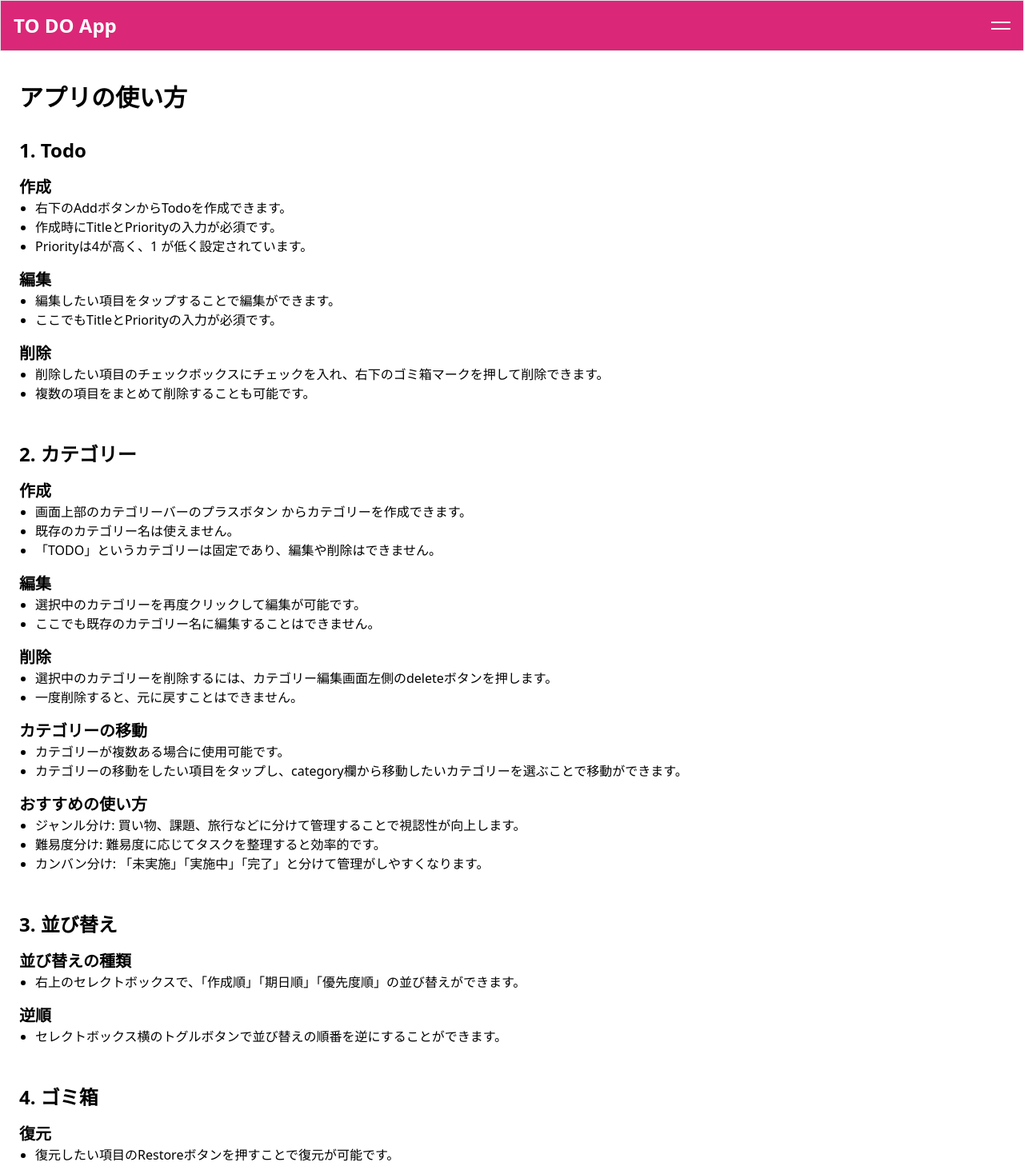
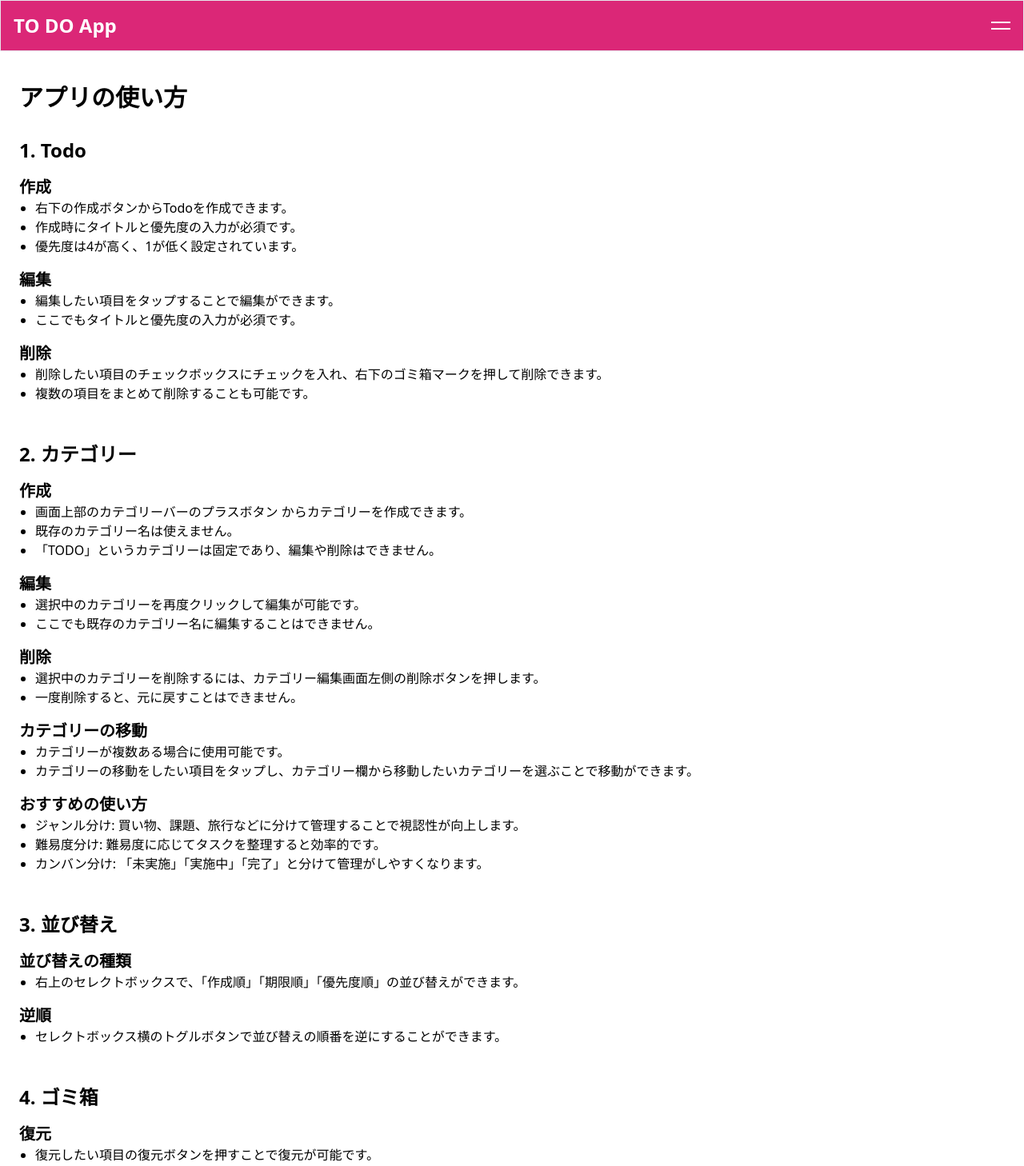
Before and after one commit to KokiMitsunaga/nin-todo, a Next.js app: page /howto in a window 1280 px wide. Shown: the top 1458 px of the page at 80% size. Built offline with nearby package versions, Linux system fonts and the light colour scheme.

Commit message:
使い方ページを日本語に変更

```diff
--- a/app/howto/_components/CategorySection.tsx
+++ b/app/howto/_components/CategorySection.tsx
@@ -27,7 +27,7 @@ export default function CategorySection() {
           <h3 className="text-xl font-semibold">削除</h3>
           <ul className="list-disc ml-5">
             <li>
-              選択中のカテゴリーを削除するには、カテゴリー編集画面左側のdeleteボタンを押します。
+              選択中のカテゴリーを削除するには、カテゴリー編集画面左側の削除ボタンを押します。
             </li>
             <li>一度削除すると、元に戻すことはできません。</li>
           </ul>
@@ -37,7 +37,7 @@ export default function CategorySection() {
           <ul className="list-disc ml-5">
             <li>カテゴリーが複数ある場合に使用可能です。</li>
             <li>
-              カテゴリーの移動をしたい項目をタップし、category欄から移動したいカテゴリーを選ぶことで移動ができます。
+              カテゴリーの移動をしたい項目をタップし、カテゴリー欄から移動したいカテゴリーを選ぶことで移動ができます。
             </li>
           </ul>
         </div>
--- a/app/howto/_components/SortingSection.tsx
+++ b/app/howto/_components/SortingSection.tsx
@@ -7,7 +7,7 @@ export default function SortingSection() {
           <h3 className="text-xl font-semibold">並び替えの種類</h3>
           <ul className="list-disc ml-5">
             <li>
-              右上のセレクトボックスで、「作成順」「期日順」「優先度順」の並び替えができます。
+              右上のセレクトボックスで、「作成順」「期限順」「優先度順」の並び替えができます。
             </li>
           </ul>
         </div>
--- a/app/howto/_components/TodoSection.tsx
+++ b/app/howto/_components/TodoSection.tsx
@@ -6,16 +6,16 @@ export default function TodoSection() {
         <div id="todo-create">
           <h3 className="text-xl font-semibold">作成</h3>
           <ul className="list-disc ml-5">
-            <li>右下のAddボタンからTodoを作成できます。</li>
-            <li>作成時にTitleとPriorityの入力が必須です。</li>
-            <li>Priorityは4が高く、1 が低く設定されています。</li>
+            <li>右下の作成ボタンからTodoを作成できます。</li>
+            <li>作成時にタイトルと優先度の入力が必須です。</li>
+            <li>優先度は4が高く、1が低く設定されています。</li>
           </ul>
         </div>
         <div id="todo-edit">
           <h3 className="text-xl font-semibold">編集</h3>
           <ul className="list-disc ml-5">
             <li>編集したい項目をタップすることで編集ができます。</li>
-            <li>ここでもTitleとPriorityの入力が必須です。</li>
+            <li>ここでもタイトルと優先度の入力が必須です。</li>
           </ul>
         </div>
         <div id="todo-delete">
--- a/app/howto/_components/TrashSection.tsx
+++ b/app/howto/_components/TrashSection.tsx
@@ -6,7 +6,7 @@ export default function TrashSection() {
         <div id="trash-restore">
           <h3 className="text-xl font-semibold">復元</h3>
           <ul className="list-disc ml-5">
-            <li>復元したい項目のRestoreボタンを押すことで復元が可能です。</li>
+            <li>復元したい項目の復元ボタンを押すことで復元が可能です。</li>
             <li>復元先のカテゴリーを選択することができます。</li>
           </ul>
         </div>
```
